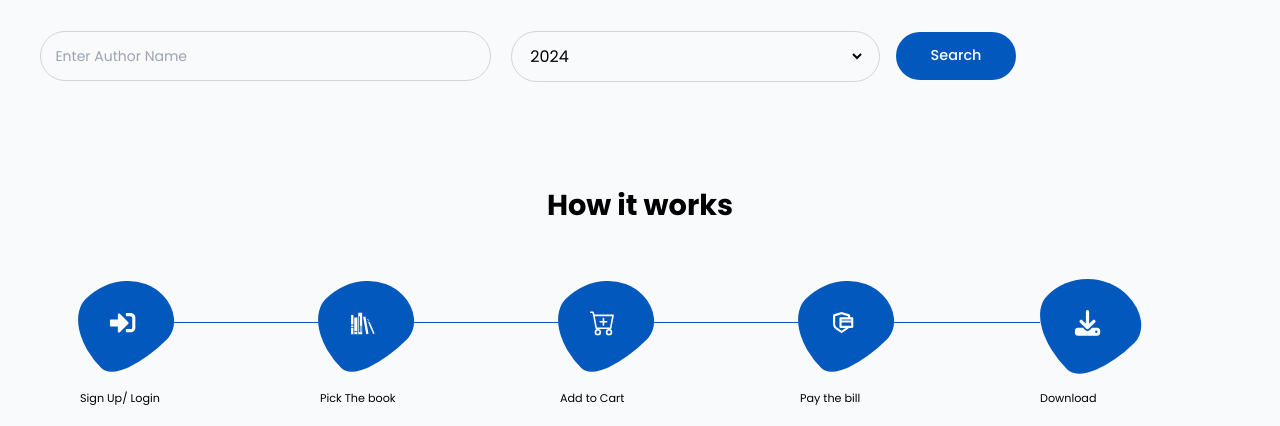
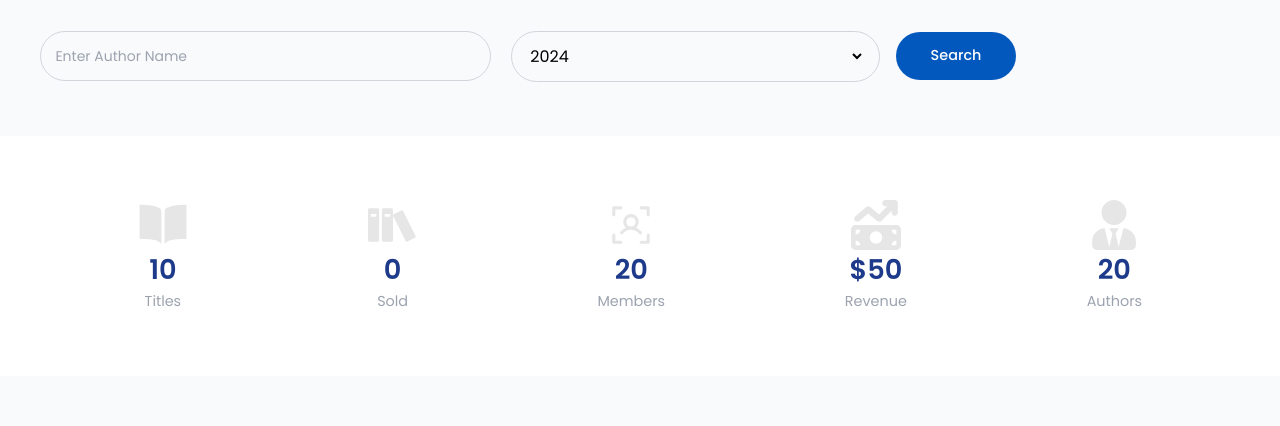
Before and after one commit to davidfayanju1/PeriOpBlog, a React (Vite) app: page / in a window 1280 px wide. Shown: the part 680-1106 px from the top of the page. Built offline with nearby package versions, Linux system fonts and the light colour scheme.

Commit message:
Changes on design structuer

```diff
--- /dev/null
+++ b/src/components/modules/home/AboutUs.tsx
@@ -0,0 +1,63 @@
+import { IoBookSharp } from "react-icons/io5";
+import { ImBooks } from "react-icons/im";
+import { PiUserFocus } from "react-icons/pi";
+import { FaMoneyBillTrendUp } from "react-icons/fa6";
+import { FaUserTie } from "react-icons/fa";
+
+const AboutUs = () => {
+  const sizes = 50;
+
+  const colors = "#e6e6e6";
+
+  const ourInfo = [
+    {
+      name: "Titles",
+      number: 10,
+      icon: <IoBookSharp size={sizes} color={colors} />,
+    },
+    {
+      name: "Sold",
+      number: 0,
+      icon: <ImBooks size={sizes} color={colors} />,
+    },
+    {
+      name: "Members",
+      number: 20,
+      icon: <PiUserFocus size={sizes} color={colors} />,
+    },
+
+    {
+      name: "Revenue",
+      number: "$50",
+      icon: <FaMoneyBillTrendUp size={sizes} color={colors} />,
+    },
+    {
+      name: "Authors",
+      number: "20",
+      icon: <FaUserTie size={sizes} color={colors} />,
+    },
+  ];
+
+  return (
+    <>
+      <div className="flex items-center md:py-0 py-7 bg-white min-h-[15rem] w-full md:px-[3rem] mx-auto justify-around md:flex-row flex-col md:gap-0 gap-6">
+        {ourInfo.map((item) => (
+          <div
+            key={item.name}
+            className="item_card flex flex-col items-center justify-center"
+          >
+            <div className="icon_container mx-auto">{item.icon}</div>
+            <span className="block poppins-semibold text-[1.7rem] text-blue-900 text-center">
+              {item.number}
+            </span>
+            <span className="block poppins-regular text-gray-400 text-[.9rem]">
+              {item.name}
+            </span>
+          </div>
+        ))}
+      </div>
+    </>
+  );
+};
+
+export default AboutUs;
--- a/src/components/modules/home/HomeComp.tsx
+++ b/src/components/modules/home/HomeComp.tsx
@@ -10,6 +10,7 @@ import { FaSignInAlt } from "react-icons/fa";
 import Reviews from "./Reviews";
 import Title from "../../UI/Title";
 import Testimonials from "./Testimonials";
+import AboutUs from "./AboutUs";
 
 interface SearchState {
   title: string;
@@ -181,6 +182,10 @@ const HomeComp = () => {
         </div>
       </section>
 
+      <section className="about-us">
+        <AboutUs />
+      </section>
+
       <section className="howitworks py-[3rem]">
         <Title textStyle="text-center mb-[3rem]">How it works</Title>
         <div className="flow_blob flex items-center md:pl-[5rem] justify-center md:flex-row flex-col w-full">
--- a/src/components/modules/home/Testimonials.tsx
+++ b/src/components/modules/home/Testimonials.tsx
@@ -20,7 +20,7 @@ const Testimonials = () => {
 
   return (
     <div className="page_container">
-      <Title textStyle="text-center mb-[1.4rem]">Testimonials</Title>
+      <Title textStyle="text-center mb-[1.7rem]">Testimonials</Title>
       <Marquee className="item_container flex items-center justify-center">
         {testimonials.map((item) => (
           <div className="testimonial_card my-auto bg-white rounded-[9px] min-h-[15rem] p-3 w-[20rem] mr-5">
```
